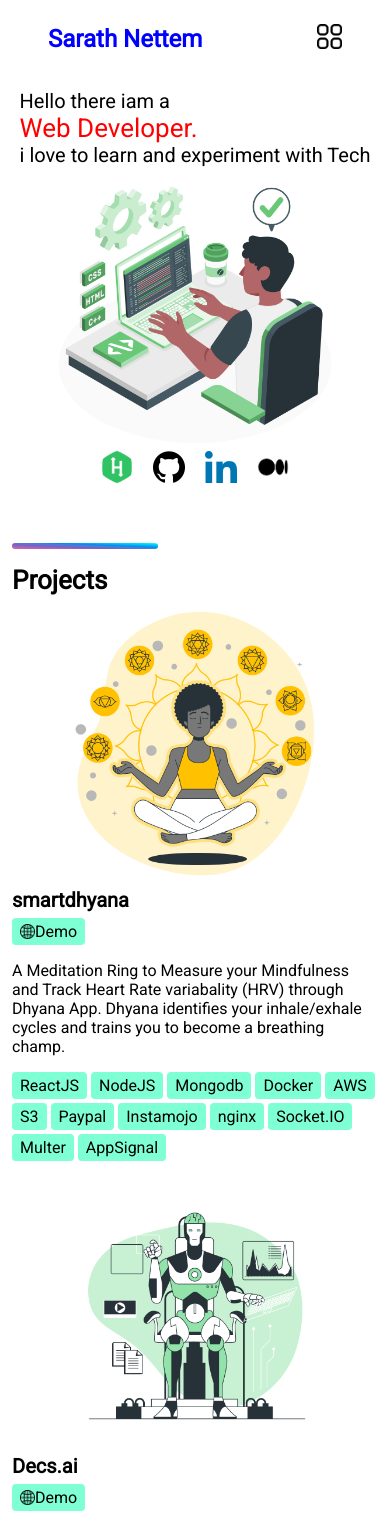
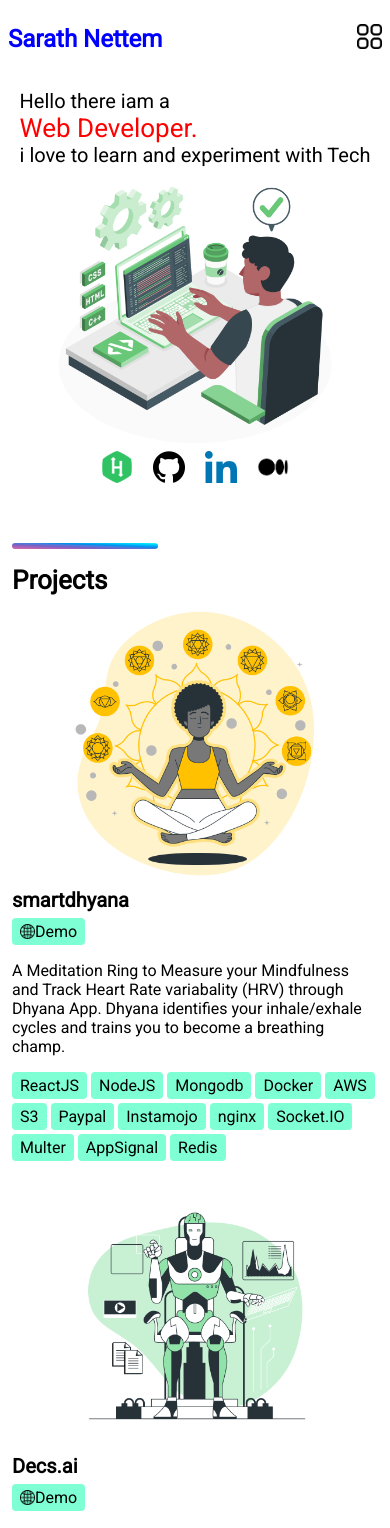
Before and after one commit to nettemsarath/protfoliosite, a React (Vite) app: page / in a window 390 px wide. Shown: the top 1528 px of the page. Built offline with nearby package versions, Linux system fonts and the light colour scheme.

Commit message:
sttyle (mobile responsive)

```diff
--- a/src/components/Header/header.css
+++ b/src/components/Header/header.css
@@ -36,6 +36,9 @@
 }
 
 @media screen and (max-width: 720px) {
+  .header {
+    margin: 1.5rem 0.5rem;
+  }
   .mobile-menu {
     display: flex;
   }
--- a/src/data/projects.jsx
+++ b/src/data/projects.jsx
@@ -10,7 +10,7 @@ export const ProjectsData = [
         title: "smartdhyana",
         about: `A Meditation Ring to Measure your Mindfulness and Track Heart Rate variabality (HRV) through Dhyana App.
                 Dhyana identifies your inhale/exhale cycles and trains you to become a breathing champ. `,
-        tags: ["ReactJS", "NodeJS", "Mongodb", "Docker", "AWS", "S3", "Paypal", "Instamojo", "nginx", "Socket.IO", "Multer", "AppSignal" ],
+        tags: ["ReactJS", "NodeJS", "Mongodb", "Docker", "AWS", "S3", "Paypal", "Instamojo", "nginx", "Socket.IO", "Multer", "AppSignal", "Redis" ],
         demo: "https://www.smartdhyana.com/",
         image: meditationIcon
     },
```
Also changed, not shown: src/components/Body/About/index.jsx (line endings or trailing spaces), 2 other files (tests, documents, lock files or other folders).
